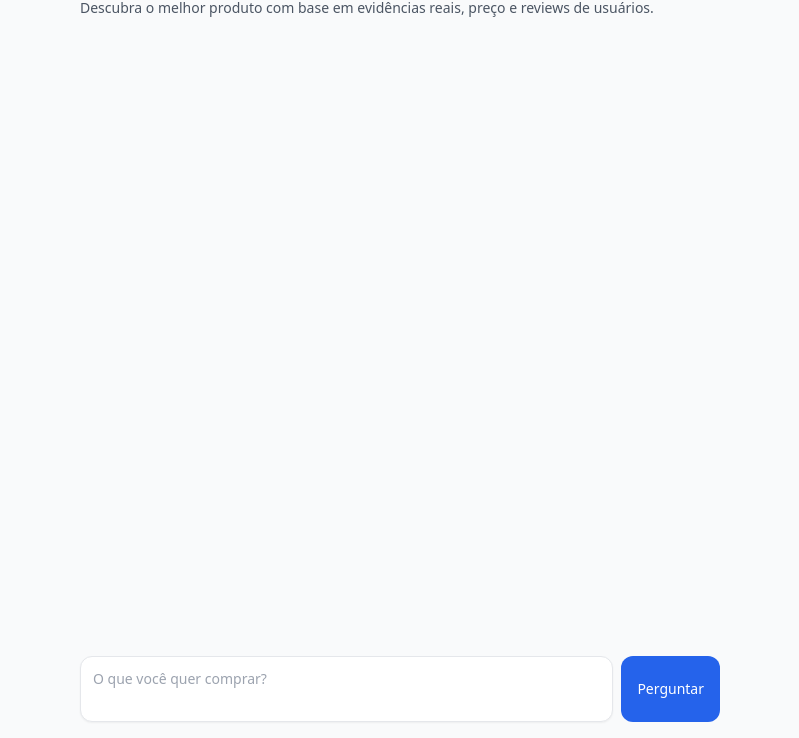
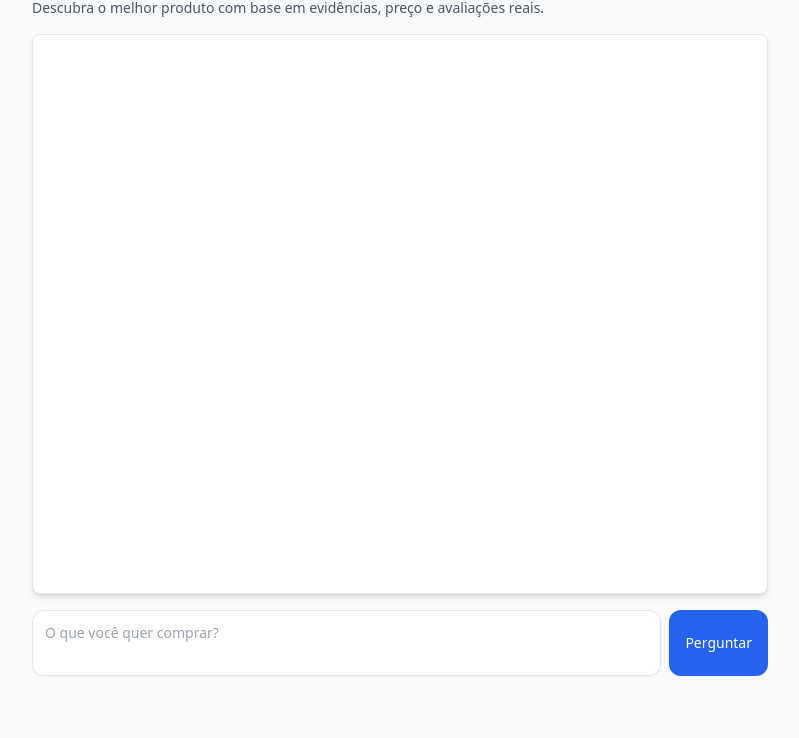
Before and after one commit to somosconsumidores/mestre-dos-produtos-site, a plain HTML site: page index.html in a window 1280 px wide. Shown: the part 62-800 px from the top of the page, without its empty margins (240-1039 px from the left). Drawn offline with nearby package versions, Linux system fonts and the light colour scheme.

Commit message:
Update index.html

```diff
--- a/index.html
+++ b/index.html
@@ -4,16 +4,17 @@
   <meta charset="UTF-8" />
   <meta name="viewport" content="width=device-width, initial-scale=1.0" />
   <title>Mestre dos Produtos</title>
+  <link rel="stylesheet" href="style.css" />
   <script src="https://cdn.tailwindcss.com"></script>
 </head>
-  <body class="bg-gray-50 text-gray-900">
-    <div class="max-w-2xl mx-auto p-4 min-h-screen flex flex-col">
+<body class="bg-gray-50 text-gray-900 font-sans">
+  <div class="max-w-3xl mx-auto p-4 min-h-screen flex flex-col">
     <h1 class="text-3xl font-bold mb-2">🧠 Mestre dos Produtos</h1>
     <p class="mb-4 text-sm text-gray-600">
-        Descubra o melhor produto com base em evidências reais, preço e reviews de usuários.
+      Descubra o melhor produto com base em evidências, preço e avaliações reais.
     </p>
 
-      <div id="chat-box" class="flex-1 overflow-y-auto space-y-4 mb-4"></div>
+    <div id="chat-box" class="flex-1 overflow-y-auto space-y-4 mb-4 border p-4 rounded-lg bg-white shadow-md max-h-[70vh]"></div>
 
     <div class="flex gap-2">
       <textarea
```
Lines whose indentation alone changed are shown as unchanged.
